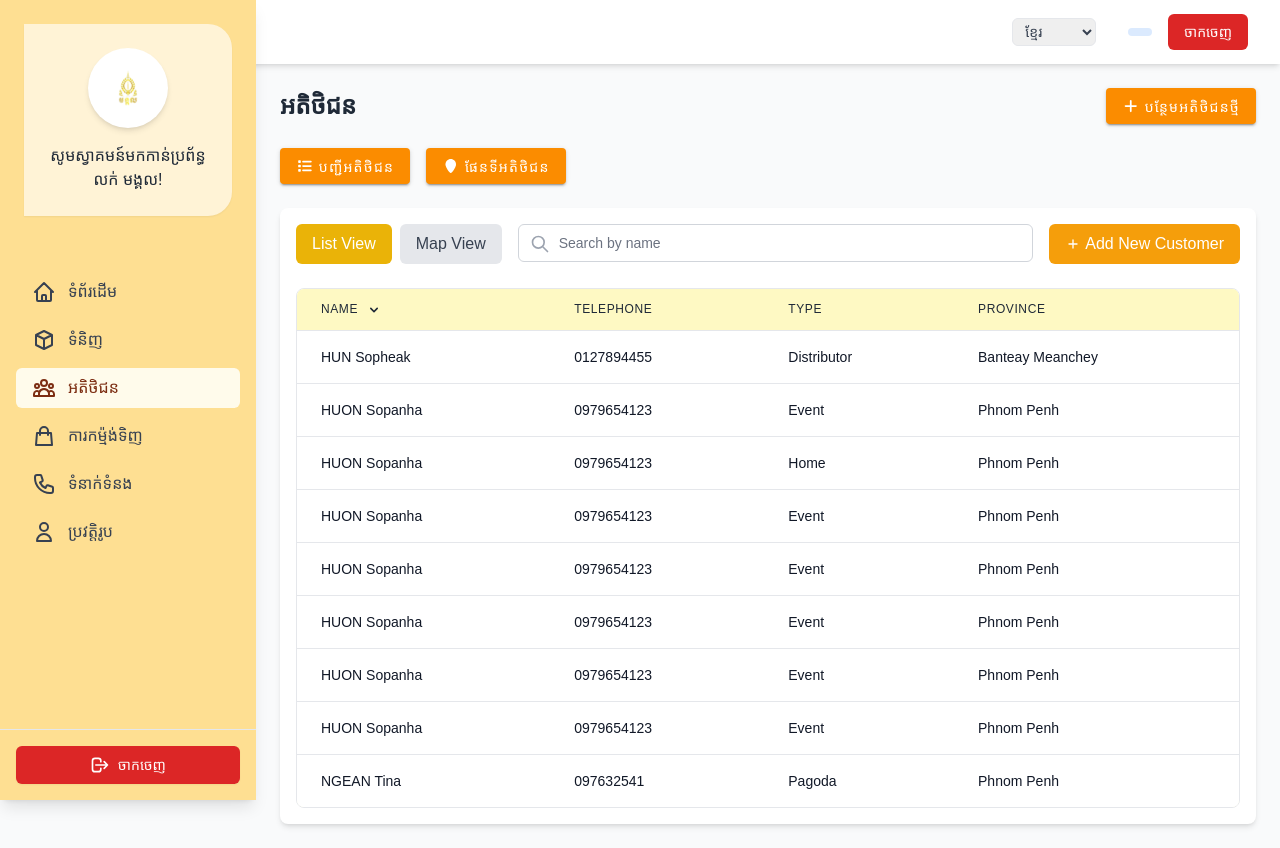
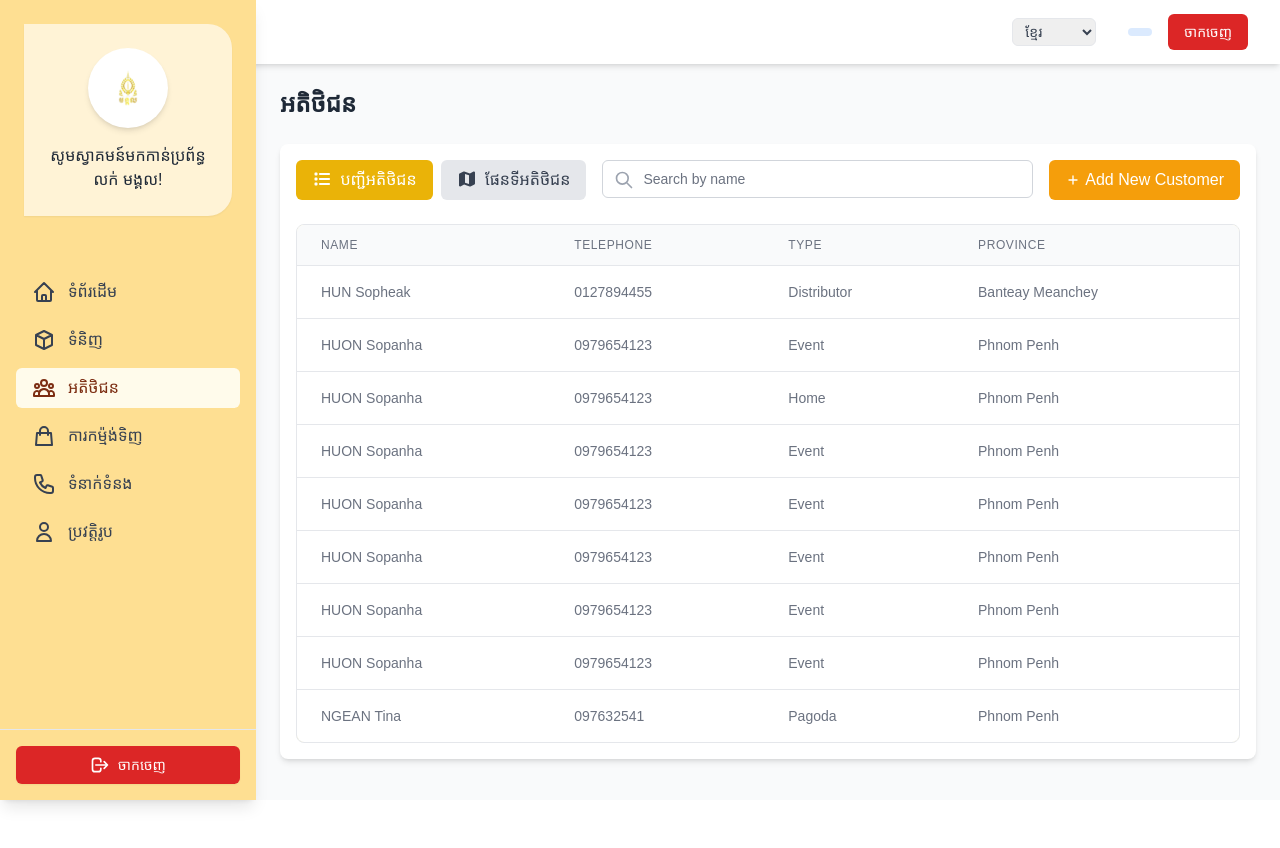
Before and after one commit to StrikerEurika/mongkol-sale-system, a Vue app in the folder frontend/: page /customers in a window 1280 px wide. After the commit the page ends 800 px from the top, so only its background shows below. Built offline with nearby package versions, Linux system fonts and the light colour scheme; a web font is replaced by a local one.

Commit message:
f-customer: add button (working)

```diff
--- a/frontend/src/components/BaseTable.vue
+++ b/frontend/src/components/BaseTable.vue
@@ -59,7 +59,7 @@
 </template>
 
 <script setup lang="ts">
-import { PropType } from "vue";
+import { type PropType } from "vue";
 
 defineProps({
   columns: {
--- a/frontend/src/components/CustomerListAndMap.vue
+++ b/frontend/src/components/CustomerListAndMap.vue
@@ -10,29 +10,45 @@
             'px-4 py-2 rounded-md font-medium transition-colors',
             activeView === 'list'
               ? 'bg-yellow-500 text-white'
-              : 'bg-gray-200 text-gray-700 hover:bg-gray-300'
+              : 'bg-gray-200 text-gray-700 hover:bg-gray-300',
           ]"
         >
-          List View
+          <FontAwesomeIcon class="mr-1" :icon="['fas', 'list']" />
+          {{ $t("pages.customersPage.listViewButton") }}
         </button>
+
         <button
           @click="activeView = 'map'"
           :class="[
             'px-4 py-2 rounded-md font-medium transition-colors',
             activeView === 'map'
-              ? 'bg-green-500 text-white'
-              : 'bg-gray-200 text-gray-700 hover:bg-gray-300'
+              ? 'bg-yellow-500 text-white'
+              : 'bg-gray-200 text-gray-700 hover:bg-gray-300',
           ]"
         >
-          Map View
+          <FontAwesomeIcon class="mr-1" :icon="['fas', 'map']" />
+          {{ $t("pages.customersPage.mapViewButton") }}
         </button>
       </div>
 
       <!-- Search Bar -->
       <div class="flex-1 relative">
-        <div class="absolute inset-y-0 left-0 pl-3 flex items-center pointer-events-none">
-          <svg class="h-5 w-5 text-gray-400" fill="none" stroke="currentColor" viewBox="0 0 24 24" xmlns="http://www.w3.org/2000/svg">
-            <path stroke-linecap="round" stroke-linejoin="round" stroke-width="2" d="M21 21l-6-6m2-5a7 7 0 11-14 0 7 7 0 0114 0z"></path>
+        <div
+          class="absolute inset-y-0 left-0 pl-3 flex items-center pointer-events-none"
+        >
+          <svg
+            class="h-5 w-5 text-gray-400"
+            fill="none"
+            stroke="currentColor"
+            viewBox="0 0 24 24"
+            xmlns="http://www.w3.org/2000/svg"
+          >
+            <path
+              stroke-linecap="round"
+              stroke-linejoin="round"
+              stroke-width="2"
+              d="M21 21l-6-6m2-5a7 7 0 11-14 0 7 7 0 0114 0z"
+            ></path>
           </svg>
         </div>
         <input
@@ -64,8 +80,19 @@
           @click="addNewCustomer"
           class="px-4 py-2 bg-orange-500 text-white rounded-md hover:bg-orange-600 transition-colors font-medium flex items-center"
         >
-          <svg class="w-4 h-4 mr-1" fill="none" stroke="currentColor" viewBox="0 0 24 24" xmlns="http://www.w3.org/2000/svg">
-            <path stroke-linecap="round" stroke-linejoin="round" stroke-width="2" d="M12 6v6m0 0v6m0-6h6m-6 0H6"></path>
+          <svg
+            class="w-4 h-4 mr-1"
+            fill="none"
+            stroke="currentColor"
+            viewBox="0 0 24 24"
+            xmlns="http://www.w3.org/2000/svg"
+          >
+            <path
+              stroke-linecap="round"
+              stroke-linejoin="round"
+              stroke-width="2"
+              d="M12 6v6m0 0v6m0-6h6m-6 0H6"
+            ></path>
           </svg>
           Add New Customer
         </button>
@@ -77,68 +104,22 @@
       <!-- List View -->
       <div v-if="activeView === 'list'" class="bg-yellow-50">
         <div class="overflow-x-auto">
-          <table class="min-w-full divide-y divide-gray-200">
-            <thead class="bg-yellow-100">
-              <tr>
-                <th scope="col" class="px-6 py-3 text-left text-xs font-medium text-gray-800 uppercase tracking-wider cursor-pointer" @click="sortData('name')">
-                  Name
-                  <span v-if="sortBy === 'name'" class="ml-1">
-                    <svg v-if="sortOrder === 'asc'" class="inline w-4 h-4" fill="currentColor" viewBox="0 0 20 20">
-                      <path fill-rule="evenodd" d="M5.293 7.293a1 1 0 011.414 0L10 10.586l3.293-3.293a1 1 0 111.414 1.414l-4 4a1 1 0 01-1.414 0l-4-4a1 1 0 010-1.414z" clip-rule="evenodd"></path>
-                    </svg>
-                    <svg v-else class="inline w-4 h-4" fill="currentColor" viewBox="0 0 20 20">
-                      <path fill-rule="evenodd" d="M14.707 12.707a1 1 0 01-1.414 0L10 9.414l-3.293 3.293a1 1 0 01-1.414-1.414l4-4a1 1 0 011.414 0l4 4a1 1 0 010 1.414z" clip-rule="evenodd"></path>
-                    </svg>
-                  </span>
-                </th>
-                <th scope="col" class="px-6 py-3 text-left text-xs font-medium text-gray-800 uppercase tracking-wider">
-                  Telephone
-                </th>
-                <th scope="col" class="px-6 py-3 text-left text-xs font-medium text-gray-800 uppercase tracking-wider cursor-pointer" @click="sortData('type')">
-                  Type
-                  <span v-if="sortBy === 'type'" class="ml-1">
-                    <svg v-if="sortOrder === 'asc'" class="inline w-4 h-4" fill="currentColor" viewBox="0 0 20 20">
-                      <path fill-rule="evenodd" d="M5.293 7.293a1 1 0 011.414 0L10 10.586l3.293-3.293a1 1 0 111.414 1.414l-4 4a1 1 0 01-1.414 0l-4-4a1 1 0 010-1.414z" clip-rule="evenodd"></path>
-                    </svg>
-                    <svg v-else class="inline w-4 h-4" fill="currentColor" viewBox="0 0 20 20">
-                      <path fill-rule="evenodd" d="M14.707 12.707a1 1 0 01-1.414 0L10 9.414l-3.293 3.293a1 1 0 01-1.414-1.414l4-4a1 1 0 011.414 0l4 4a1 1 0 010 1.414z" clip-rule="evenodd"></path>
-                    </svg>
-                  </span>
-                </th>
-                <th scope="col" class="px-6 py-3 text-left text-xs font-medium text-gray-800 uppercase tracking-wider cursor-pointer" @click="sortData('province')">
-                  Province
-                  <span v-if="sortBy === 'province'" class="ml-1">
-                    <svg v-if="sortOrder === 'asc'" class="inline w-4 h-4" fill="currentColor" viewBox="0 0 20 20">
-                      <path fill-rule="evenodd" d="M5.293 7.293a1 1 0 011.414 0L10 10.586l3.293-3.293a1 1 0 111.414 1.414l-4 4a1 1 0 01-1.414 0l-4-4a1 1 0 010-1.414z" clip-rule="evenodd"></path>
-                    </svg>
-                    <svg v-else class="inline w-4 h-4" fill="currentColor" viewBox="0 0 20 20">
-                      <path fill-rule="evenodd" d="M14.707 12.707a1 1 0 01-1.414 0L10 9.414l-3.293 3.293a1 1 0 01-1.414-1.414l4-4a1 1 0 011.414 0l4 4a1 1 0 010 1.414z" clip-rule="evenodd"></path>
-                    </svg>
-                  </span>
-                </th>
-              </tr>
-            </thead>
-            <tbody class="bg-white divide-y divide-gray-200">
-              <tr v-for="(customer, index) in filteredAndSortedCustomers" :key="index" class="hover:bg-yellow-50 transition-colors">
-                <td class="px-6 py-4 whitespace-nowrap text-sm font-medium text-gray-900">
-                  {{ customer.name }}
-                </td>
-                <td class="px-6 py-4 whitespace-nowrap text-sm text-gray-900">
-                  {{ customer.telephone }}
-                </td>
-                <td class="px-6 py-4 whitespace-nowrap text-sm text-gray-900">
-                  {{ customer.type }}
-                </td>
-                <td class="px-6 py-4 whitespace-nowrap text-sm text-gray-900">
-                  {{ customer.province }}
-                </td>
-              </tr>
-            </tbody>
-          </table>
+          <BaseTable
+            :data="filteredAndSortedCustomers"
+            :columns="columns"
+            :rows="filteredAndSortedCustomers"
+            :sortable="true"
+            :sort-by="sortBy"
+            :sort-order="sortOrder"
+            @sort="sortData"
+          />
         </div>
 
         <!-- Empty state -->
-        <div v-if="filteredAndSortedCustomers.length === 0" class="py-10 text-center text-gray-500">
+        <div
+          v-if="filteredAndSortedCustomers.length === 0"
+          class="py-10 text-center text-gray-500"
+        >
           No customers found matching your search.
         </div>
       </div>
@@ -148,8 +129,13 @@
         <div ref="chartContainer" class="w-full h-full"></div>
 
         <!-- Province selection overlay (optional) -->
-        <div v-if="selectedProvince" class="absolute top-4 right-4 bg-white p-3 rounded-lg shadow-lg">
-          <p class="text-sm font-medium text-gray-800">Selected: {{ selectedProvince }}</p>
+        <div
+          v-if="selectedProvince"
+          class="absolute top-4 right-4 bg-white p-3 rounded-lg shadow-lg"
+        >
+          <p class="text-sm font-medium text-gray-800">
+            Selected: {{ selectedProvince }}
+          </p>
         </div>
       </div>
     </div>
@@ -157,9 +143,18 @@
 </template>
 
 <script setup lang="ts">
-import { ref, onMounted, onBeforeUnmount, computed, watch } from 'vue';
-import * as echarts from 'echarts';
-import { useDebounceFn } from '@vueuse/core';
+import {
+  ref,
+  onMounted,
+  onBeforeUnmount,
+  computed,
+  watch,
+  nextTick,
+} from "vue";
+import * as echarts from "echarts";
+import { useDebounceFn } from "@vueuse/core";
+
+import BaseTable from "./BaseTable.vue";
 
 // Define types for our data
 interface Customer {
@@ -170,35 +165,97 @@ interface Customer {
   province: string;
 }
 
+const columns = [
+  { label: "Name", key: "name" },
+  { label: "Telephone", key: "telephone" },
+  { label: "Type", key: "type" },
+  { label: "Province", key: "province" },
+];
+
 // State management
-const activeView = ref<'list' | 'map'>('list');
-const searchQuery = ref('');
-const provinceFilter = ref('');
-const sortBy = ref<'name' | 'type' | 'province'>('name');
-const sortOrder = ref<'asc' | 'desc'>('asc');
+const activeView = ref<"list" | "map">("list");
+const searchQuery = ref("");
+const provinceFilter = ref("");
+const sortBy = ref<"name" | "type" | "province">("name");
+const sortOrder = ref<"asc" | "desc">("asc");
 const selectedProvince = ref<string | null>(null);
 let chartInstance: echarts.ECharts | null = null;
 
 // Sample data - replace with actual API call in production
 const customers = ref<Customer[]>([
-  { id: 1, name: 'HUN Sopheak', telephone: '0127894455', type: 'Distributor', province: 'Banteay Meanchey' },
-  { id: 2, name: 'NGEAN Tina', telephone: '097632541', type: 'Pagoda', province: 'Phnom Penh' },
-  { id: 3, name: 'HUON Sopanha', telephone: '0979654123', type: 'Event', province: 'Phnom Penh' },
-  { id: 4, name: 'HUON Sopanha', telephone: '0979654123', type: 'Home', province: 'Phnom Penh' },
-  { id: 5, name: 'HUON Sopanha', telephone: '0979654123', type: 'Event', province: 'Phnom Penh' },
-  { id: 6, name: 'HUON Sopanha', telephone: '0979654123', type: 'Event', province: 'Phnom Penh' },
-  { id: 7, name: 'HUON Sopanha', telephone: '0979654123', type: 'Event', province: 'Phnom Penh' },
-  { id: 8, name: 'HUON Sopanha', telephone: '0979654123', type: 'Event', province: 'Phnom Penh' },
-  { id: 9, name: 'HUON Sopanha', telephone: '0979654123', type: 'Event', province: 'Phnom Penh' }
+  {
+    id: 1,
+    name: "HUN Sopheak",
+    telephone: "0127894455",
+    type: "Distributor",
+    province: "Banteay Meanchey",
+  },
+  {
+    id: 2,
+    name: "NGEAN Tina",
+    telephone: "097632541",
+    type: "Pagoda",
+    province: "Phnom Penh",
+  },
+  {
+    id: 3,
+    name: "HUON Sopanha",
+    telephone: "0979654123",
+    type: "Event",
+    province: "Phnom Penh",
+  },
+  {
+    id: 4,
+    name: "HUON Sopanha",
+    telephone: "0979654123",
+    type: "Home",
+    province: "Phnom Penh",
+  },
+  {
+    id: 5,
+    name: "HUON Sopanha",
+    telephone: "0979654123",
+    type: "Event",
+    province: "Phnom Penh",
+  },
+  {
+    id: 6,
+    name: "HUON Sopanha",
+    telephone: "0979654123",
+    type: "Event",
+    province: "Phnom Penh",
+  },
+  {
+    id: 7,
+    name: "HUON Sopanha",
+    telephone: "0979654123",
+    type: "Event",
+    province: "Phnom Penh",
+  },
+  {
+    id: 8,
+    name: "HUON Sopanha",
+    telephone: "0979654123",
+    type: "Event",
+    province: "Phnom Penh",
+  },
+  {
+    id: 9,
+    name: "HUON Sopanha",
+    telephone: "0979654123",
+    type: "Event",
+    province: "Phnom Penh",
+  },
 ]);
 
 // Computed properties
 const filteredAndSortedCustomers = computed(() => {
-  let filtered = customers.value.filter(customer => {
-    const matchesSearch = customer.name.toLowerCase().includes(searchQuery.value.toLowerCase()) ||
-                         customer.telephone.includes(searchQuery.value) ||
-                         customer.type.toLowerCase().includes(searchQuery.value.toLowerCase()) ||
-                         customer.province.toLowerCase().includes(searchQuery.value.toLowerCase());
+  let filtered = customers.value.filter((customer) => {
+    const matchesSearch =
+      customer.name.toLowerCase().includes(searchQuery.value.toLowerCase()) ||
+      customer.telephone.includes(searchQuery.value) ||
+      customer.type.toLowerCase().includes(searchQuery.value.toLowerCase()) ||
+      customer.province.toLowerCase().includes(searchQuery.value.toLowerCase());
     return matchesSearch;
   });
 
@@ -211,7 +268,7 @@ const filteredAndSortedCustomers = computed(() => {
       comparison = 1;
     }
 
-    return sortOrder.value === 'asc' ? comparison : -comparison;
+    return sortOrder.value === "asc" ? comparison : -comparison;
   });
 
   return filtered;
@@ -222,7 +279,7 @@ const chartContainer = ref<HTMLElement | null>(null);
 
 // Initialize ECharts when component mounts
 onMounted(() => {
-  if (activeView.value === 'map') {
+  if (activeView.value === "map") {
     initializeChart();
   }
 });
@@ -237,7 +294,7 @@ onBeforeUnmount(() => {
 
 // Watch for view changes to initialize or dispose of chart
 watch(activeView, (newView) => {
-  if (newView === 'map') {
+  if (newView === "map") {
     nextTick(() => {
       initializeChart();
     });
@@ -263,90 +320,90 @@ const initializeChart = () => {
 
   // Define Cambodia provinces data (simplified for demo)
   const cambodiaProvinces = [
-    { name: 'Banteay Meanchey', value: 1 },
-    { name: 'Oddar Meanchey', value: 1 },
-    { name: 'Siemreap', value: 1 },
-    { name: 'Pursat', value: 1 },
-    { name: 'Koh Kong', value: 1 },
-    { name: 'Preah Vihear', value: 1 },
-    { name: 'Stung Treng', value: 1 },
-    { name: 'Ratanak Kiri', value: 1 },
-    { name: 'Mondul Kiri', value: 1 },
-    { name: 'Kratié', value: 1 },
-    { name: 'Kampong Thom', value: 1 },
-    { name: 'Kampong Chhnang', value: 1 },
-    { name: 'Kampong Speu', value: 1 },
-    { name: 'Kampot', value: 1 },
-    { name: 'Kandal', value: 1 },
-    { name: 'Phnom Penh', value: 1 },
-    { name: 'Prey Veng', value: 1 },
-    { name: 'Svay Rieng', value: 1 },
-    { name: 'Takeo', value: 1 },
-    { name: 'Tboung Khmum', value: 1 },
-    { name: 'Kep', value: 1 },
-    { name: 'Pailin', value: 1 },
-    { name: 'Kampong Cham', value: 1 },
-    { name: 'Battambang', value: 1 }
+    { name: "Banteay Meanchey", value: 1 },
+    { name: "Oddar Meanchey", value: 1 },
+    { name: "Siemreap", value: 1 },
+    { name: "Pursat", value: 1 },
+    { name: "Koh Kong", value: 1 },
+    { name: "Preah Vihear", value: 1 },
+    { name: "Stung Treng", value: 1 },
+    { name: "Ratanak Kiri", value: 1 },
+    { name: "Mondul Kiri", value: 1 },
+    { name: "Kratié", value: 1 },
+    { name: "Kampong Thom", value: 1 },
+    { name: "Kampong Chhnang", value: 1 },
+    { name: "Kampong Speu", value: 1 },
+    { name: "Kampot", value: 1 },
+    { name: "Kandal", value: 1 },
+    { name: "Phnom Penh", value: 1 },
+    { name: "Prey Veng", value: 1 },
+    { name: "Svay Rieng", value: 1 },
+    { name: "Takeo", value: 1 },
+    { name: "Tboung Khmum", value: 1 },
+    { name: "Kep", value: 1 },
+    { name: "Pailin", value: 1 },
+    { name: "Kampong Cham", value: 1 },
+    { name: "Battambang", value: 1 },
   ];
 
   // Configure ECharts options
   const option = {
     tooltip: {
-      trigger: 'item',
-      formatter: function(params: any) {
+      trigger: "item",
+      formatter: function (params: any) {
         return `${params.name}<br/>${params.value} customers`;
-      }
+      },
     },
     visualMap: {
       min: 0,
       max: 10,
-      text: ['High', 'Low'],
+      text: ["High", "Low"],
       realtime: false,
       calculable: true,
       inRange: {
-        color: ['#e6f7ff', '#008000']
-      }
+        color: ["#e6f7ff", "#008000"],
+      },
     },
     series: [
       {
-        name: 'Cambodia Provinces',
-        type: 'map',
-        map: 'cambodia',
+        name: "Cambodia Provinces",
+        type: "map",
+        map: "cambodia",
         roam: true,
         zoom: 1.2,
         label: {
           show: true,
           fontSize: 10,
-          color: '#ffffff'
+          color: "#ffffff",
         },
         itemStyle: {
-          areaColor: '#4CAF50',
-          borderColor: '#ffffff',
-          borderWidth: 1
+          areaColor: "#4CAF50",
+          borderColor: "#ffffff",
+          borderWidth: 1,
         },
         emphasis: {
           itemStyle: {
-            areaColor: '#8BC34A'
-          }
+            areaColor: "#8BC34A",
+          },
         },
-        data: cambodiaProvinces.map(province => ({
+        data: cambodiaProvinces.map((province) => ({
           name: province.name,
-          value: province.value
-        }))
-      }
-    ]
+          value: province.value,
+        })),
+      },
+    ],
   };
 
   // Set options and handle resize
   chartInstance.setOption(option);
-  window.addEventListener('resize', () => {
+  window.addEventListener("resize", () => {
     if (chartInstance) {
       chartInstance.resize();
     }
   });
 
   // Handle click events on map
-  chartInstance.on('click', (params: any) => {
+  chartInstance.on("click", (params: any) => {
     if (params.name) {
       selectedProvince.value = params.name;
     }
@@ -354,12 +411,12 @@ const initializeChart = () => {
 };
 
 // Sorting function
-const sortData = (field: 'name' | 'type' | 'province') => {
+const sortData = (field: "name" | "type" | "province") => {
   if (sortBy.value === field) {
-    sortOrder.value = sortOrder.value === 'asc' ? 'desc' : 'asc';
+    sortOrder.value = sortOrder.value === "asc" ? "desc" : "asc";
   } else {
     sortBy.value = field;
-    sortOrder.value = 'asc';
+    sortOrder.value = "asc";
   }
 };
 
@@ -377,13 +434,13 @@ const confirmSelection = () => {
     alert(`Confirmed selection: ${selectedProvince.value}`);
     // Add your confirmation logic here
   } else {
-    alert('Please select a province first.');
+    alert("Please select a province first.");
   }
 };
 
 // Add new customer handler
 const addNewCustomer = () => {
-  alert('Add new customer functionality would be implemented here.');
+  alert("Add new customer functionality would be implemented here.");
   // Add your add new customer logic here
 };
 
@@ -392,7 +449,7 @@ defineExpose({
   activeView,
   selectedProvince,
   confirmSelection,
-  addNewCustomer
+  addNewCustomer,
 });
 </script>
 
--- a/frontend/src/locales/kh.json
+++ b/frontend/src/locales/kh.json
@@ -37,6 +37,7 @@
     "pages.authPage.title": "ចូលទៅកាន់ប្រព័ន្ធលក់ មង្គល",
     "pages.authPage.welcome": "សូមស្វាគមន៍មកកាន់ប្រព័ន្ធលក់ មង្គល!",
     "pages.authPage.signInButton": "ចូល",
+
     "pages.customersPage.title": "អតិថិជន",
     "pages.customersPage.addCustomerButton": "បន្ថែមអតិថិជនថ្មី",
     "pages.customersPage.mapViewButton": "ផែនទីអតិថិជន",
--- a/frontend/src/views/Customers.vue
+++ b/frontend/src/views/Customers.vue
@@ -6,54 +6,29 @@
         {{ $t("pages.customersPage.title") }}
       </h1>
 
-      <v-btn
+      <!-- <v-btn
         color="warning"
         @click="openAddCustomerModal"
         :class="$t('fontFamilyClass.body')"
       >
         <FontAwesomeIcon class="mr-1" :icon="['fas', 'plus']" />
         {{ $t("pages.customersPage.addCustomerButton") }}
-      </v-btn>
+      </v-btn> -->
     </div>
 
     <!-- Switch view -->
-    <div class="flex gap-4 mb-6">
-      <v-btn color="warning" :class="$t('fontFamilyClass.body')">
+    <!-- <div class="flex gap-4 mb-6"> -->
+      <!-- <v-btn color="warning" :class="$t('fontFamilyClass.body')">
         <FontAwesomeIcon class="mr-1" :icon="['fas', 'list']" />
         {{ $t("pages.customersPage.listViewButton") }}</v-btn
       >
       <v-btn color="warning" :class="$t('fontFamilyClass.body')">
         <FontAwesomeIcon class="mr-1" :icon="['fas', 'map-marker']" />
         {{ $t("pages.customersPage.mapViewButton") }}
-      </v-btn>
+      </v-btn> -->
 
-      <div class="flex-1"></div>
-    </div>
-
-    <!-- <BaseTable
-      :columns="[
-        { label: '#', key: 'index' },
-        { label: 'Name', key: 'name' },
-        { label: 'Email', key: 'email' },
-        { label: 'Phone', key: 'phone' },
-        { label: 'Address', key: 'address' },
-      ]"
-      :rows="
-        customers.map((customer, index) => ({ ...customer, index: index + 1 }))
-      "
-      :actions="[
-        {
-          label: 'Edit',
-          handler: editCustomer,
-          class: 'text-indigo-600 hover:text-indigo-900',
-        },
-        {
-          label: 'Delete',
-          handler: (row) => deleteCustomer(row.id),
-          class: 'text-red-600 hover:text-red-900',
-        },
-      ]"
-    /> -->
+      <!-- <div class="flex-1"></div>
+    </div> -->
 
     <CustomerListAndMap :customers="customers" />
 
```
